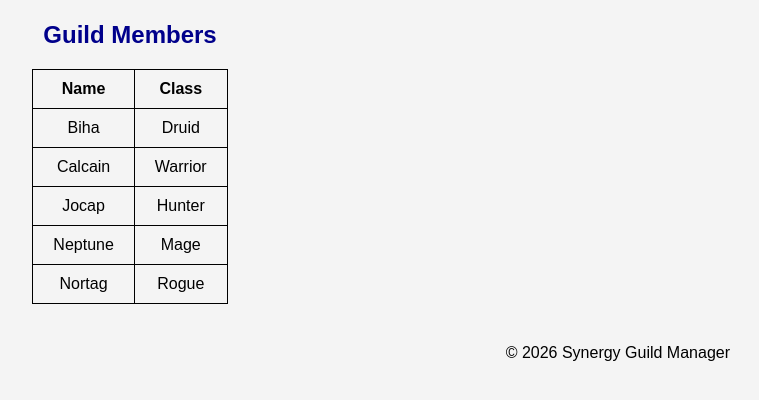
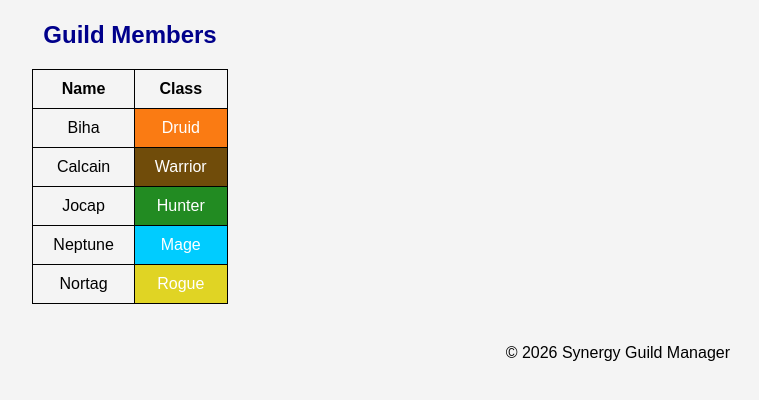
Before and after one commit to Yuu1198/SynergyGuildManager, a Flask app: page / in a window 1280 px wide. Shown: the part 77-477 px from the top of the page, without its empty margins (510-1269 px from the left). Run offline with Flask 3, Linux system fonts and the light colour scheme; data comes from the database, SQL or seed files in the repository; both versions use the stored data as it was before the commit.

Commit message:
Class Colors
Added different background colors for the classes.

```diff
--- a/static/css/style.css
+++ b/static/css/style.css
@@ -30,6 +30,51 @@ h1 {
     text-align: center;
 }
 
+td.warrior {
+    background-color: rgb(112, 76, 10);
+    color: white;
+}
+
+td.mage {
+    background-color: rgb(0, 204, 255);
+    color: white;
+}
+
+td.shaman {
+    background-color: #00CED1;
+    color: white;
+}
+
+td.warlock {
+    background-color: #8A2BE2;
+    color: white;
+}
+
+td.priest {
+    background-color: #ffffff;
+    color: black;
+}
+
+td.rogue {
+    background-color: #e0d424;
+    color: white;
+}
+
+td.paladin {
+    background-color: #FF69B4;
+    color: white;
+}
+
+td.druid {
+    background-color: #fa7b13;
+    color: white;
+}
+
+td.hunter {
+    background-color: #228B22;
+    color: white;
+}
+
 footer {
     text-align: right;
     margin-top: 40px;
--- a/templates/index.html
+++ b/templates/index.html
@@ -26,7 +26,7 @@
                         {% for member in members %}
                         <tr>
                             <td>{{ member.name }}</td>
-                            <td>{{ member.class_name }}</td>
+                            <td class="{{ member.class_name | lower }}">{{ member.class_name }}</td>
                         </tr>
                         {% endfor %}
                     </tbody>
```
Also changed, not shown: guildmembers.db.
